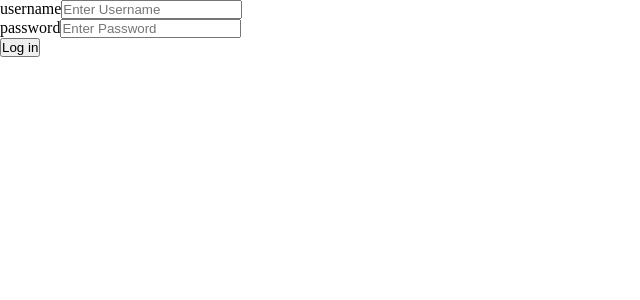
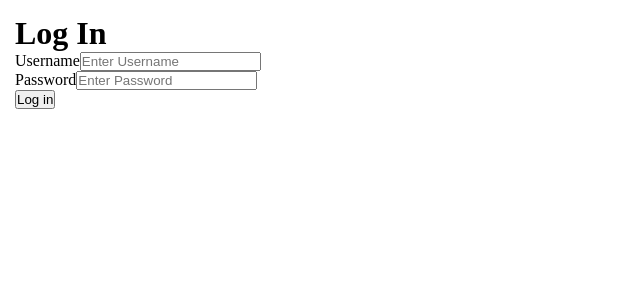
Before and after one commit to lyncasterc/blog-list, a React (Create React App) app in the folder frontend/: page / in a window 1280 px wide. Shown: the top 300 px of the page, without its empty margins (0-640 px from the left). Built offline with nearby package versions, Linux system fonts and the light colour scheme; no server answers.

Commit message:
refactor

```diff
--- a/frontend/src/components/LoginForm.js
+++ b/frontend/src/components/LoginForm.js
@@ -3,6 +3,7 @@ import { useDispatch } from 'react-redux';
 import { setFlashMessage } from '../reducers/flashMessageReducer';
 import { loginUser } from '../reducers/currentUserReducer';
 import hooks from '../hooks/index';
+import Input from './Input';
 
 function LoginForm() {
   const username = hooks.useField('text');
@@ -21,22 +22,24 @@ function LoginForm() {
   };
 
   return (
-    <form onSubmit={handleLogin}>
+    <form onSubmit={handleLogin} className="container">
+      <h2> Log In </h2>
       <div>
-        username
-        <input
+        <Input
           {...username.attrs}
           placeholder="Enter Username"
           name="username"
+          label="Username"
         />
       </div>
 
       <div>
-        password
-        <input
+        <Input
           {...password.attrs}
+          type="password"
           placeholder="Enter Password"
           name="password"
+          label="Password"
         />
       </div>
 
```
